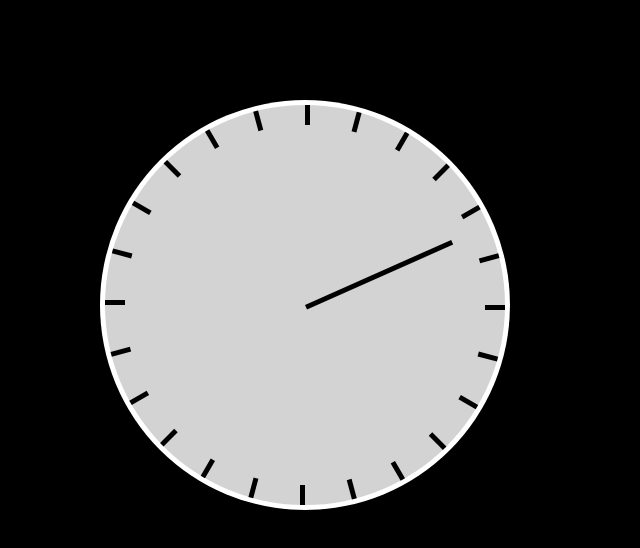
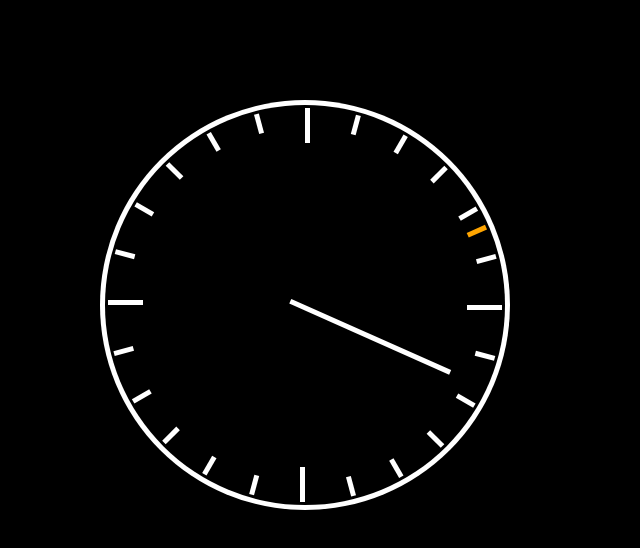
Before and after one commit to joeledwards/watch-face, a plain HTML site: page index.html in a window 1280 px wide. Shown: the whole page, without its empty margins (0-640 px from the left). Drawn offline with Linux system fonts and the light colour scheme.

Commit message:
feat: second marker with smooth update; updating hour-hand

```diff
--- a/index.html
+++ b/index.html
@@ -11,37 +11,38 @@
         <circle id="chrome" cx="205" cy="205" r="205" fill="white" />
 
         <!-- Inner watch face -->
-        <circle id="face" cx="205" cy="205" r="200" fill="lightgrey" />
+        <circle id="face" cx="205" cy="205" r="200" fill="black" />
 
         <!-- Tick Marks -->
-        <rect id="tick-0"  x=205 y=5 height="20" width="5" fill="black" transform-origin="center" transform="rotate(0)" />
-        <rect id="tick-1"  x=205 y=5 height="20" width="5" fill="black" transform-origin="center" transform="rotate(15)" />
-        <rect id="tick-2"  x=205 y=5 height="20" width="5" fill="black" transform-origin="center" transform="rotate(30)" />
-        <rect id="tick-3"  x=205 y=5 height="20" width="5" fill="black" transform-origin="center" transform="rotate(45)" />
-        <rect id="tick-4"  x=205 y=5 height="20" width="5" fill="black" transform-origin="center" transform="rotate(60)" />
-        <rect id="tick-5"  x=205 y=5 height="20" width="5" fill="black" transform-origin="center" transform="rotate(75)" />
-        <rect id="tick-6"  x=205 y=5 height="20" width="5" fill="black" transform-origin="center" transform="rotate(90)" />
-        <rect id="tick-7"  x=205 y=5 height="20" width="5" fill="black" transform-origin="center" transform="rotate(105)" />
-        <rect id="tick-8"  x=205 y=5 height="20" width="5" fill="black" transform-origin="center" transform="rotate(120)" />
-        <rect id="tick-9"  x=205 y=5 height="20" width="5" fill="black" transform-origin="center" transform="rotate(135)" />
-        <rect id="tick-10" x=205 y=5 height="20" width="5" fill="black" transform-origin="center" transform="rotate(150)" />
-        <rect id="tick-11" x=205 y=5 height="20" width="5" fill="black" transform-origin="center" transform="rotate(165)" />
-        <rect id="tick-12" x=205 y=5 height="20" width="5" fill="black" transform-origin="center" transform="rotate(180)" />
-        <rect id="tick-13" x=205 y=5 height="20" width="5" fill="black" transform-origin="center" transform="rotate(195)" />
-        <rect id="tick-14" x=205 y=5 height="20" width="5" fill="black" transform-origin="center" transform="rotate(210)" />
-        <rect id="tick-15" x=205 y=5 height="20" width="5" fill="black" transform-origin="center" transform="rotate(225)" />
-        <rect id="tick-16" x=205 y=5 height="20" width="5" fill="black" transform-origin="center" transform="rotate(240)" />
-        <rect id="tick-17" x=205 y=5 height="20" width="5" fill="black" transform-origin="center" transform="rotate(255)" />
-        <rect id="tick-18" x=205 y=5 height="20" width="5" fill="black" transform-origin="center" transform="rotate(270)" />
-        <rect id="tick-19" x=205 y=5 height="20" width="5" fill="black" transform-origin="center" transform="rotate(285)" />
-        <rect id="tick-20" x=205 y=5 height="20" width="5" fill="black" transform-origin="center" transform="rotate(300)" />
-        <rect id="tick-21" x=205 y=5 height="20" width="5" fill="black" transform-origin="center" transform="rotate(315)" />
-        <rect id="tick-22" x=205 y=5 height="20" width="5" fill="black" transform-origin="center" transform="rotate(330)" />
-        <rect id="tick-23" x=205 y=5 height="20" width="5" fill="black" transform-origin="center" transform="rotate(345)" />
+        <rect id="tick-0"  x=205 y=8 height="35" width="5" fill="white" transform-origin="center" transform="rotate(0)" />
+        <rect id="tick-1"  x=205 y=8 height="20" width="5" fill="white" transform-origin="center" transform="rotate(15)" />
+        <rect id="tick-2"  x=205 y=8 height="20" width="5" fill="white" transform-origin="center" transform="rotate(30)" />
+        <rect id="tick-3"  x=205 y=8 height="20" width="5" fill="white" transform-origin="center" transform="rotate(45)" />
+        <rect id="tick-4"  x=205 y=8 height="20" width="5" fill="white" transform-origin="center" transform="rotate(60)" />
+        <rect id="tick-5"  x=205 y=8 height="20" width="5" fill="white" transform-origin="center" transform="rotate(75)" />
+        <rect id="tick-6"  x=205 y=8 height="35" width="5" fill="white" transform-origin="center" transform="rotate(90)" />
+        <rect id="tick-7"  x=205 y=8 height="20" width="5" fill="white" transform-origin="center" transform="rotate(105)" />
+        <rect id="tick-8"  x=205 y=8 height="20" width="5" fill="white" transform-origin="center" transform="rotate(120)" />
+        <rect id="tick-9"  x=205 y=8 height="20" width="5" fill="white" transform-origin="center" transform="rotate(135)" />
+        <rect id="tick-10" x=205 y=8 height="20" width="5" fill="white" transform-origin="center" transform="rotate(150)" />
+        <rect id="tick-11" x=205 y=8 height="20" width="5" fill="white" transform-origin="center" transform="rotate(165)" />
+        <rect id="tick-12" x=205 y=8 height="35" width="5" fill="white" transform-origin="center" transform="rotate(180)" />
+        <rect id="tick-13" x=205 y=8 height="20" width="5" fill="white" transform-origin="center" transform="rotate(195)" />
+        <rect id="tick-14" x=205 y=8 height="20" width="5" fill="white" transform-origin="center" transform="rotate(210)" />
+        <rect id="tick-15" x=205 y=8 height="20" width="5" fill="white" transform-origin="center" transform="rotate(225)" />
+        <rect id="tick-16" x=205 y=8 height="20" width="5" fill="white" transform-origin="center" transform="rotate(240)" />
+        <rect id="tick-17" x=205 y=8 height="20" width="5" fill="white" transform-origin="center" transform="rotate(255)" />
+        <rect id="tick-18" x=205 y=8 height="35" width="5" fill="white" transform-origin="center" transform="rotate(270)" />
+        <rect id="tick-19" x=205 y=8 height="20" width="5" fill="white" transform-origin="center" transform="rotate(285)" />
+        <rect id="tick-20" x=205 y=8 height="20" width="5" fill="white" transform-origin="center" transform="rotate(300)" />
+        <rect id="tick-21" x=205 y=8 height="20" width="5" fill="white" transform-origin="center" transform="rotate(315)" />
+        <rect id="tick-22" x=205 y=8 height="20" width="5" fill="white" transform-origin="center" transform="rotate(330)" />
+        <rect id="tick-23" x=205 y=8 height="20" width="5" fill="white" transform-origin="center" transform="rotate(345)" />
 
         <!-- Hour Hand -->
-        <!--circle cx="205" cy="205" r=15 fill="black" /-->
-        <rect id="hour-hand" x="205" y="45" height="160" width="5" fill="black" transform-origin="center" transform="rotate(30)" />
+        <!--circle id="chrome" cx="205" cy="205" r="15" stroke="white" stroke-width=2 /-->
+        <rect id="hour-hand" x="205" y="45" height="175" width="5" fill="white" transform-origin="center" transform="rotate(0)" />
+        <rect id="second-hand" x=205 y=8 height="20" width="5" fill="orange" transform-origin="center" transform="rotate(0)" />
       </svg>
     </div>
   </body>
--- a/scripts.js
+++ b/scripts.js
@@ -1,21 +1,33 @@
-function tick () {
-  //const delay = 50
+function tickSecond (ts) {
+  // Change hand rotation
+  const second = ts.getSeconds() + (ts.getMilliseconds() / 1000.0)
+  const degrees = second / 60.0 * 360.0
+  const hourHand = document.getElementById('second-hand')
+  hourHand.setAttribute('transform', `rotate(${degrees})`)
+}
 
+function tickHour (ts) {
+  // Change hand rotation
+  const hour = ts.getHours() + ts.getMinutes() / 60.0
+  const degrees = hour / 24.0 * 360.0
+  const hourHand = document.getElementById('hour-hand')
+  hourHand.setAttribute('transform', `rotate(${degrees})`)
+}
+
+function tick(smooth) {
   const ts = new Date()
-  console.info(ts.toISOString())
+  //console.info(ts.toISOString())
 
   // Setup next tick
-  const delay = 1000 - ts.getMilliseconds()
-  setTimeout(tick, delay)
+  const delay = smooth ? 50 : 1000 - ts.getMilliseconds()
+  setTimeout(() => tick(smooth), delay)
 
-  // Change hand rotation
-  const second = ts.getSeconds()
-  const hourHand = document.getElementById('hour-hand')
-  const degrees = 6 * second
-  hourHand.setAttribute('transform', `rotate(${degrees})`)
+  tickSecond(ts)
+  tickHour(ts)
 }
 
 document.addEventListener("DOMContentLoaded", () => {
   console.log("DOM Loaded.");
-  tick()
+  const smooth = true
+  tick(smooth)
 });
```
